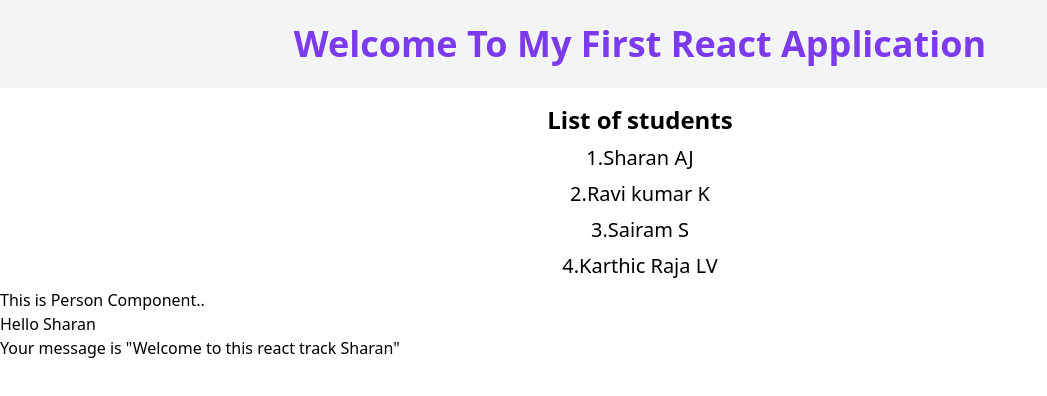
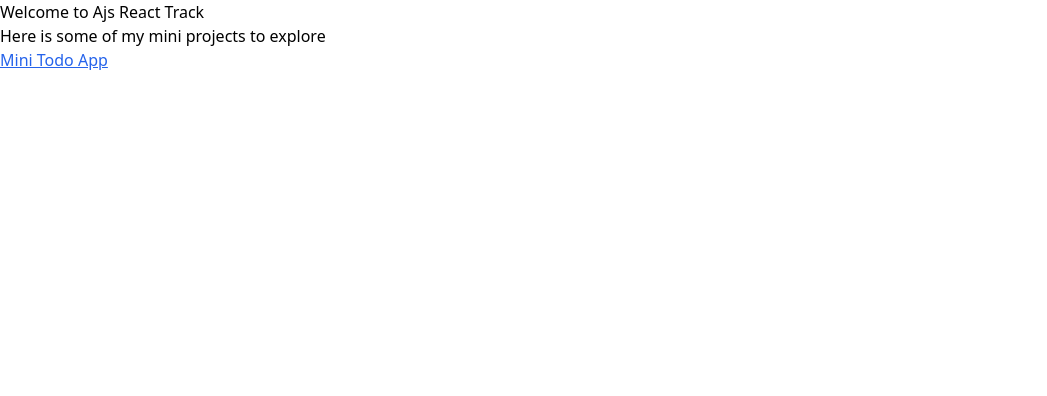
Before and after one commit to ajs-codes/React-Track, a React (Create React App) app: page / in a window 1280 px wide. Shown: the top 396 px of the page, without its empty margins (0-1047 px from the left). Built offline with nearby package versions, Linux system fonts and the light colour scheme.

Commit message:
react track route setup

```diff
--- a/package.json
+++ b/package.json
@@ -9,6 +9,7 @@
     "@testing-library/user-event": "^12.8.3",
     "react": "^17.0.2",
     "react-dom": "^17.0.2",
+    "react-router-dom": "^6.0.2",
     "react-scripts": "4.0.3",
     "web-vitals": "^1.1.2"
   },
--- a/src/App.js
+++ b/src/App.js
@@ -1,17 +1,17 @@
 import React from "react";
-
-import Header from "./components/Header.jsx";
-import User from "./components/User.jsx"
-import Person from "./components/Person.jsx";
+import TodoApp from "./Components/TodoApp.jsx";
+import Homepage from "./Components/Homepage.jsx";
+import { BrowserRouter as Router, Routes, Route } from "react-router-dom";
 
 function App() {
-  let userName = ["Sharan AJ","Ravi kumar K","Sairam S","Karthic Raja LV"];
-  let name = "Sharan"
   return (
     <div className="h-screen w-screen">
-      <Header title="Welcome To My First React Application" />
-      <User names={userName}/>
-      <Person name={name} msg={"Welcome to this react track "+ name}/>
+      <Router>
+        <Routes>
+          <Route path="/" element={<Homepage />}/>
+          <Route path="/react-todo" element={<TodoApp />}/>
+        </Routes>
+      </Router>
     </div>
   );
 }
--- /dev/null
+++ b/src/Components/Homepage.jsx
@@ -0,0 +1,13 @@
+import { Link } from "react-router-dom";
+
+function Homepage() {
+  return (
+    <>
+      <h1>Welcome to Ajs React Track</h1>
+      <p>Here is some of my mini projects to explore</p>
+      <Link to="/react-todo" className="text-blue-600 underline">Mini Todo App</Link>
+    </>
+  );
+}
+
+export default Homepage;
--- /dev/null
+++ b/src/Components/TodoApp.jsx
@@ -0,0 +1,12 @@
+import { Link } from "react-router-dom";
+
+function TodoApp() {
+  return (
+    <>
+      <h1>hello world</h1>
+      <Link to="/" className="text-blue-600 underline">Back to Homepage</Link>
+    </>
+  );
+}
+
+export default TodoApp;
--- a/src/components/Header.jsx
+++ /dev/null
@@ -1,7 +0,0 @@
-import React from "react";
-
-const Header = (props) => {
-  let title = props.title;
-  return <h1 className="text-center bg-gray-100 text-purple-600 text-4xl py-6 font-semibold">{title}</h1>;
-};
-export default Header;
--- a/src/components/Person.jsx
+++ /dev/null
@@ -1,22 +0,0 @@
-import React from 'react';
-import PropTypes from 'prop-types';
-
-const Person = (props) => {
-    return <div>
-        <h1>This is Person Component..</h1>
-        <p>Hello {props.name}</p>
-        <p>Your message is "{props.msg}"</p>
-    </div>
-}
-
-Person.defaultProps = {
-    name: "New User",
-    msg : "Greetings from React Web App",
-}
-
-Person.propTypes = {
-    name: PropTypes.string,
-    msg: PropTypes.string
-}
-
-export default Person;
--- a/src/components/User.jsx
+++ /dev/null
@@ -1,14 +0,0 @@
-import React from "react";
-
-const User = (props) => {
-    return (
-        <ul className="text-center mt-4">
-            <h1 className="text-2xl font-semibold">List of students</h1>
-            {props.names.map((name,key) => {
-                return <li className="my-2 font-medium text-xl" key={key.toString()}>{key+1}.{name}</li>
-            })}
-        </ul>
-    )
-}
-
-export default User;
```
Also changed, not shown: 1 other file (tests, documents, lock files or other folders).
